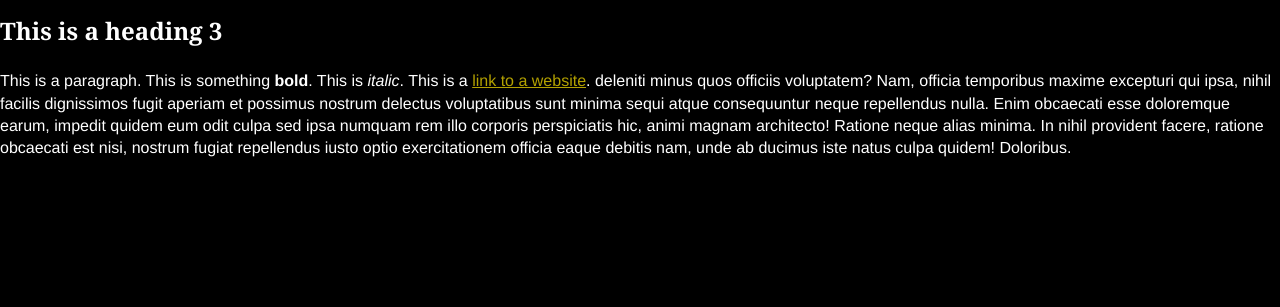
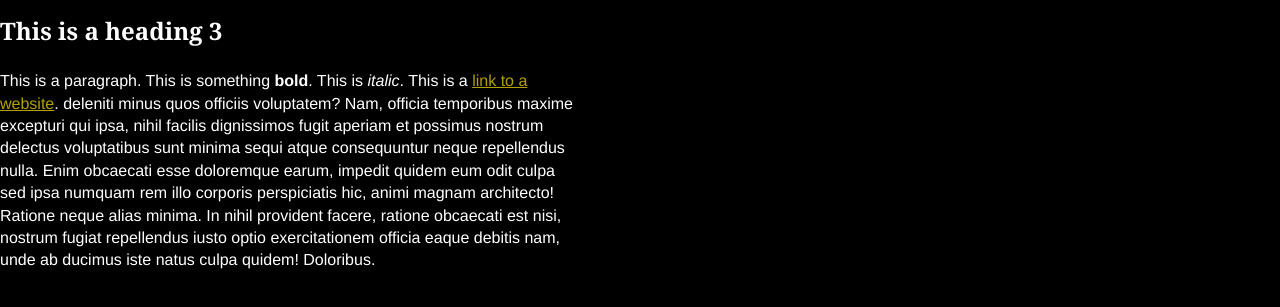
Before and after one commit to emiyaji/simplebase, a plain HTML site: page index.html in a window 1280 px wide. Shown: the part 167-474 px from the top of the page. Drawn offline with Linux system fonts and the light colour scheme.

Commit message:
finished global typograpgy

```diff
--- a/css/style.css
+++ b/css/style.css
@@ -64,3 +64,10 @@ h3{
     font-size: 1.5em;
     line-height: 1.3;
 }
+
+p {
+/* limit width of all paragraphs (might cause probs for centering later*/
+max-width: 65ch;
+/*new school widow slayer */
+text-wrap: pretty;
+}
```
